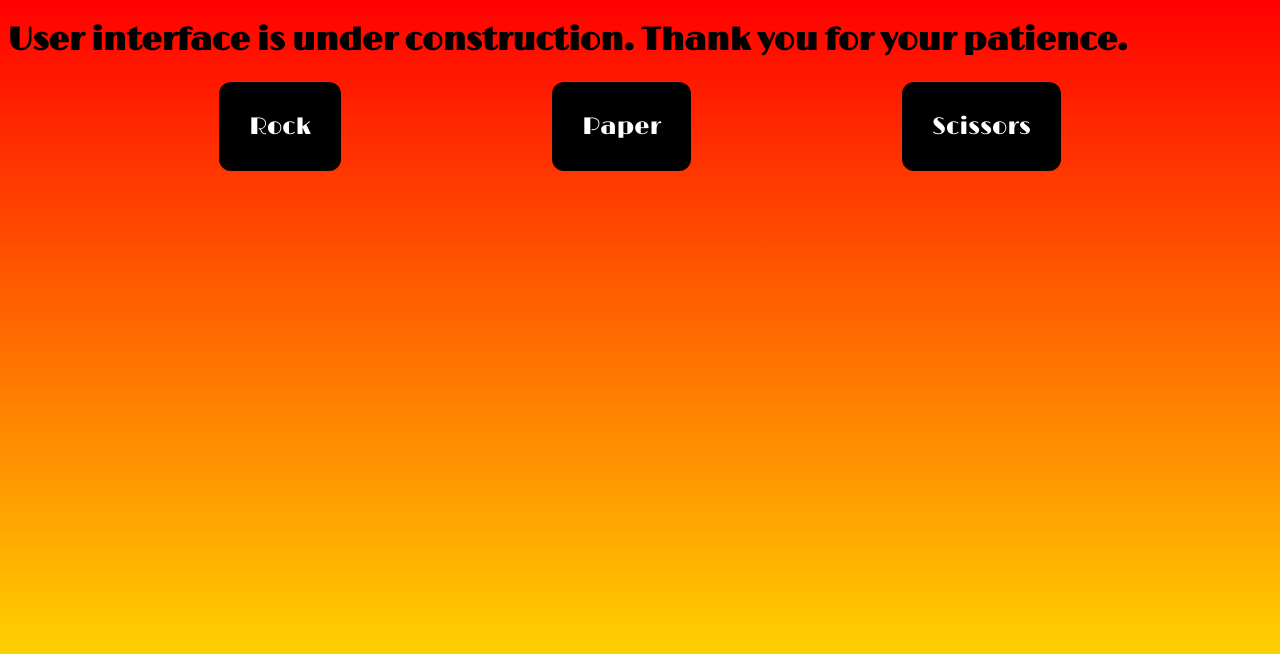
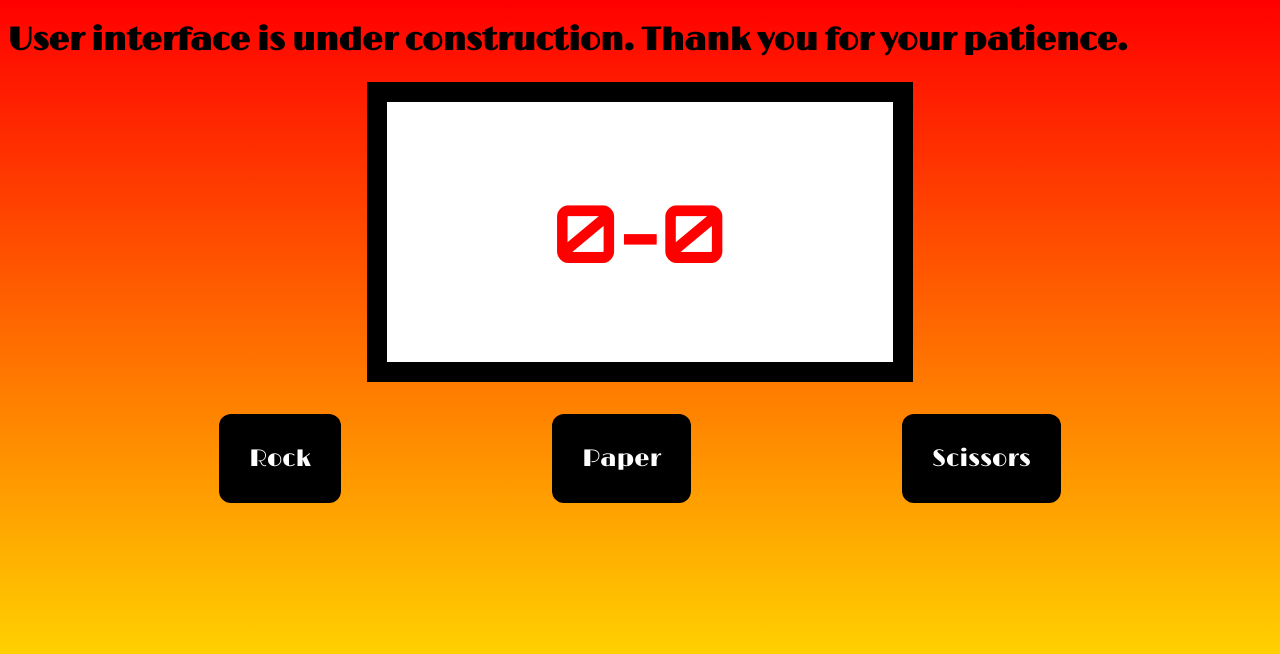
Before and after one commit to Sunnfast/UI-rock-paper-scissors, a PHP site: page / in a window 1280 px wide. Shown: the top 654 px of the page. Run offline with PHP 8.4, Linux system fonts and the light colour scheme.

Commit message:
added scoreboard and some minor styling

```diff
--- a/index.html
+++ b/index.html
@@ -2,16 +2,37 @@
 <html>
 <div id = "gradient">
 <head>
-    <title> Rock Paper Scissors Console Game</title>
+    <title> Rock, Paper, Scissors!</title>
     <meta charset="UTF-8"/>
     <link rel="stylesheet" href="styles.css">
+
+    <!--google fonts limelight & orbitron-->
     <link rel="preconnect" href="https://fonts.gstatic.com">
     <link href="https://fonts.googleapis.com/css2?family=Limelight&display=swap" rel="stylesheet">
+
+    <link rel="preconnect" href="https://fonts.gstatic.com">
+    <link href="https://fonts.googleapis.com/css2?family=Orbitron:wght@700&display=swap" rel="stylesheet">
 
 </head>
 <body>
 <h1>User interface is under construction. Thank you for your patience.</h1>
 
+<!--scoreboard-->
+<div id ="scoreboard"
+class = "scoreboard">
+    <div id = "scoreboard-block">
+
+        <p id = "scoreboardComputer"></p>
+        <p>-</p>
+        <p id = "scoreboardPlayer"></p>
+
+    </div>
+
+
+
+</div>
+
+<!-- selection buttons-->
 <div id = "buttons">
     <button type="button"
     id = "rock-btn"
--- a/script.js
+++ b/script.js
@@ -1,16 +1,22 @@
 // buttons
+let playerScore = 0;
+let computerScore = 0;
 
+scoreboardUpdate()
 
 const rockB = document.querySelector('#rock-btn');
 rockB.addEventListener('click', () => {
         playerSelection = "rock";
+        computerPlay()
         let computerSelection = computerPlay();
         playRound(playerSelection, computerSelection);
+        scoreboardUpdate();
 });
 
 const paperB = document.querySelector('#paper-btn');
 paperB.addEventListener('click', () => {
         playerSelection = "paper";
+        computerPlay()
         let computerSelection = computerPlay();
         playRound(playerSelection, computerSelection);
 });
@@ -18,17 +24,25 @@ paperB.addEventListener('click', () => {
 const scissorsB = document.querySelector('#scissors-btn');
 scissorsB.addEventListener('click', () => {
         playerSelection = "scissors";
+        computerPlay()
         let computerSelection = computerPlay();
         playRound(playerSelection, computerSelection);
 });
+
+// experimental script
+
+
+
+function scoreboardUpdate() {
+    document.getElementById("scoreboardComputer").innerHTML = computerScore;
+    document.getElementById("scoreboardPlayer").innerHTML = playerScore;
+}
 
 
 // JS script for game begins here
 
 
 
-    let playerScore = 0;
-    let computerScore = 0;
 
     game()
 
@@ -98,10 +112,6 @@ scissorsB.addEventListener('click', () => {
 
     }
 
-    // lets player pick
-
-
-
 
     // play one round
     function playRound(playerSelection, computerSelection) {
--- a/styles.css
+++ b/styles.css
@@ -10,6 +10,28 @@ html{
 
 }
 
+/* scoreboard styling */
+#scoreboard {
+    display: flex;
+    justify-content: center;
+    padding-bottom: 2rem;
+
+}
+
+#scoreboard-block {
+    font-family: 'Orbitron', sans-serif;
+    font-size: 5rem;
+    color: red;
+    display: flex;
+    justify-content: center;
+    background-color: white;
+    border: 20px solid black;
+    width: 40%;
+    height: auto;
+}
+
+
+/* button styling */
 #buttons {
     display: flex;
     justify-content: space-evenly;
```
Also changed, not shown: README.md.
